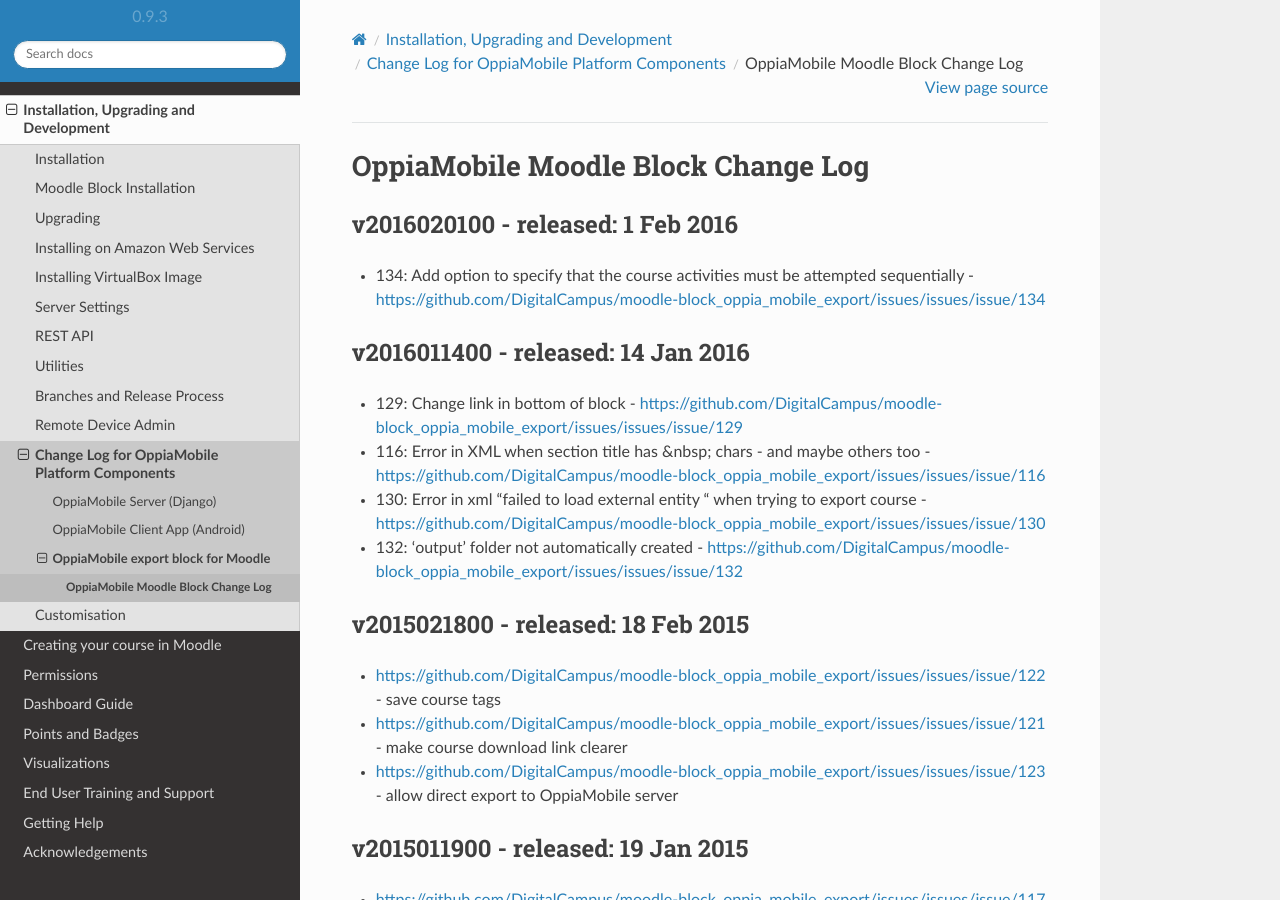
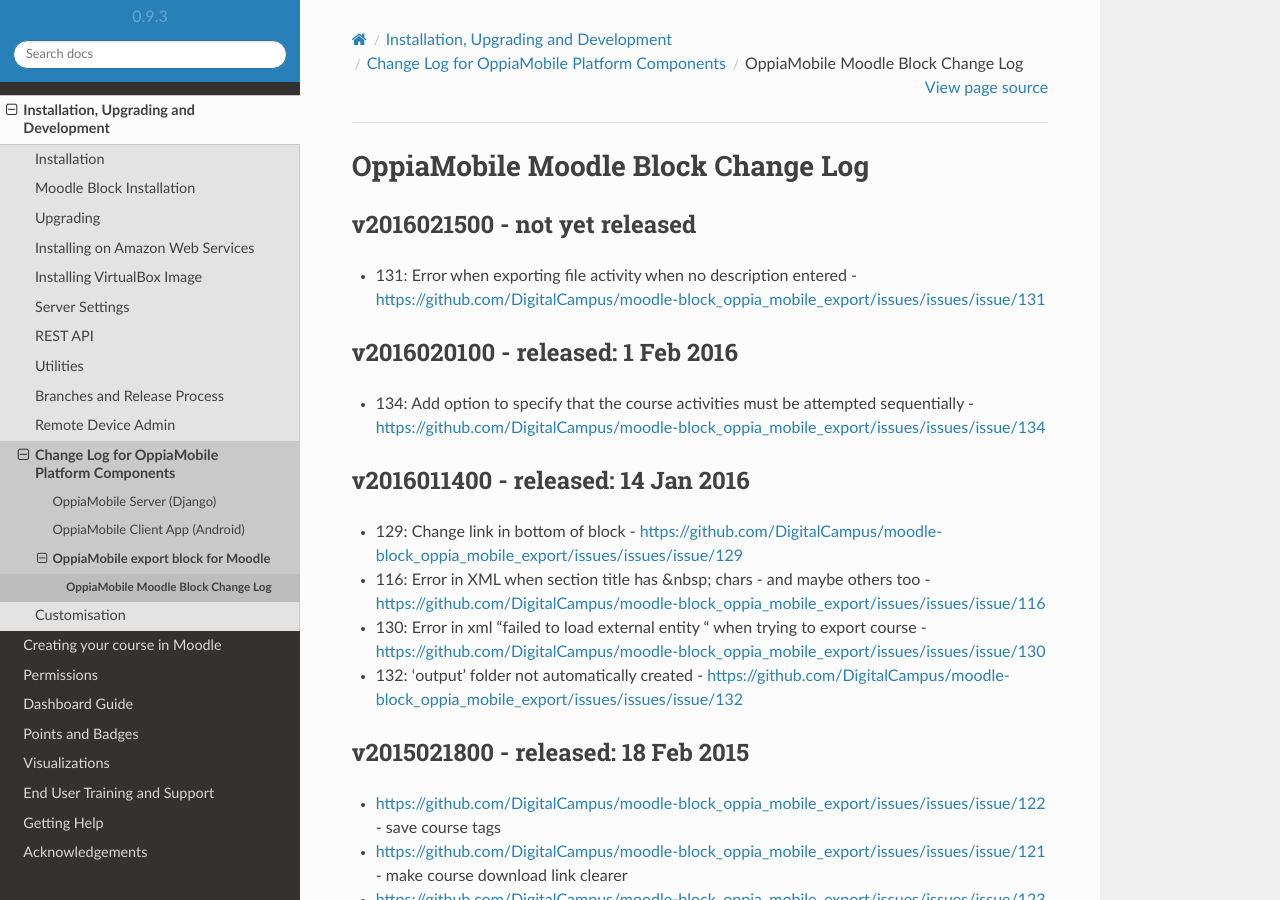
Before and after one commit to DigitalCampus/django-oppia, a Sphinx documentation site: the page built from docs/dev/changelog_moodleblock.rst, in a window 1280 px wide and 900 px high. Built offline with Sphinx 7.4.7 and the Read the Docs theme 2.0.0, drawn with Linux system fonts in a browser that asks for light colours; pages that are not in the unit, such as notebooks, are missing from menus; the version number is read from the project's files by our own code.

Commit message:
update docs

```diff
--- a/docs/dev/changelog_moodleblock.rst
+++ b/docs/dev/changelog_moodleblock.rst
@@ -1,5 +1,13 @@
 OppiaMobile Moodle Block Change Log
 =====================================
+
+.. _blockv2016021500:
+
+v2016021500 - not yet released
+--------------------------------------
+
+* 131: Error when exporting file activity when no description entered - https://github.com/DigitalCampus/moodle-block_oppia_mobile_export/issues/issues/issue/131
+
 
 .. _blockv2016020100:
 
```
